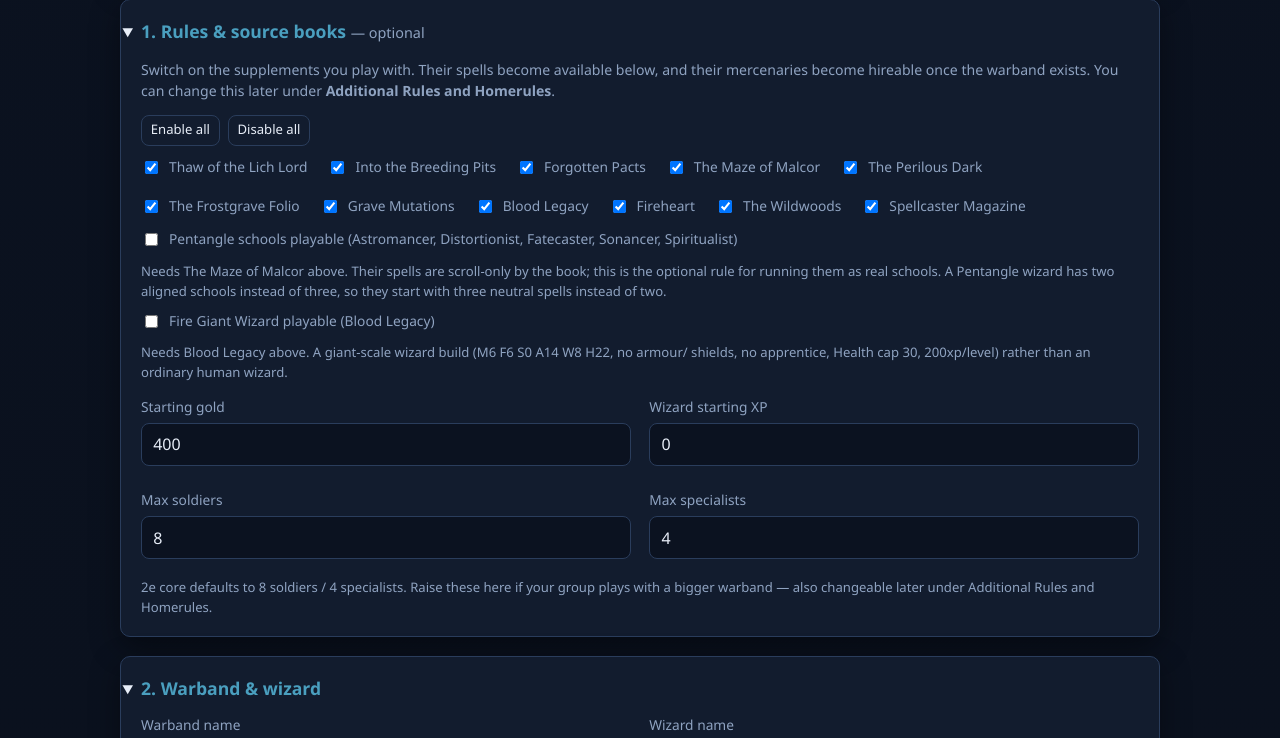
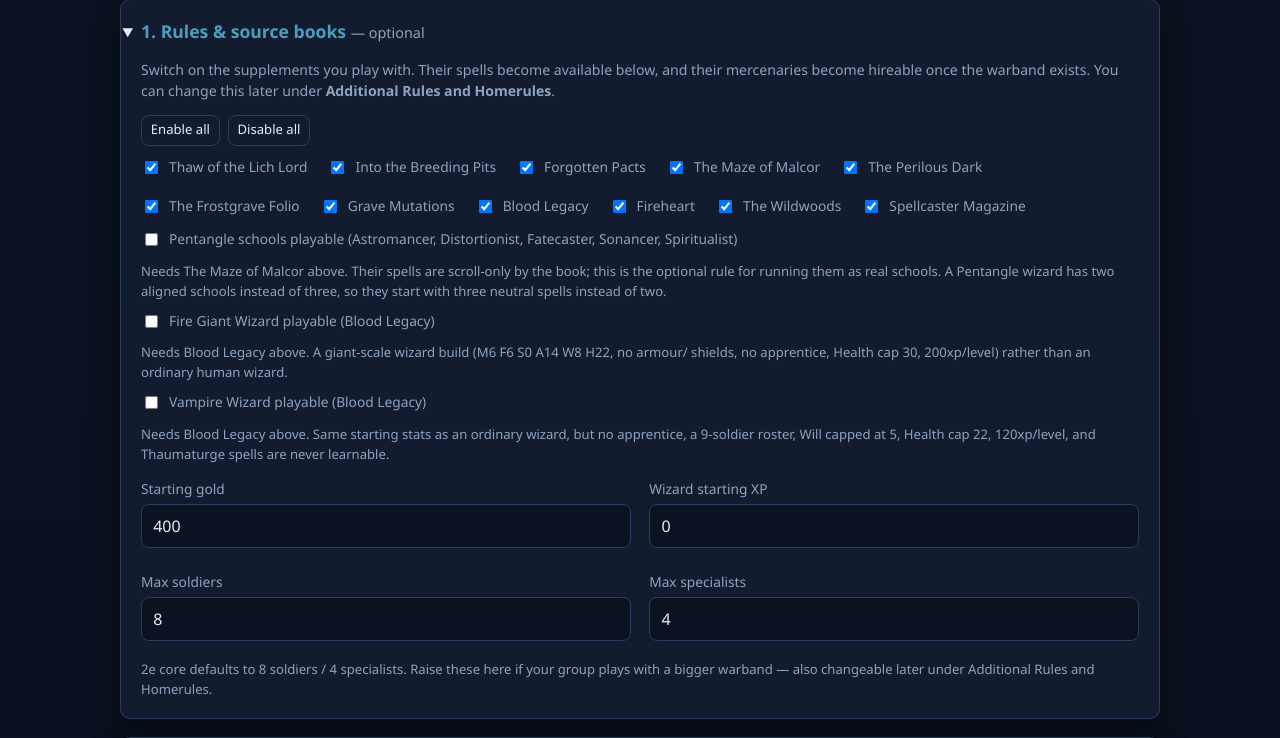
Before and after one commit to TheRealDeltrex/FrostgraveWarbandKeeper, a Flask app: page /warband/new in a window 1280 px wide. Shown: the part 301-1039 px from the top of the page. Run offline with Flask 3, Linux system fonts and the light colour scheme; some libraries are stand-ins or nearby versions.

Commit message:
Add Blood Legacy's Vampire Wizard as a playable school
- New opt-in homerule "Vampire Wizard playable" (needs Blood Legacy) makes
  Vampire selectable at warband creation: same base stats as an ordinary
  wizard, no apprentice, 9-soldier roster floor, Will cap 5, Health cap 22,
  120xp/level, Thaumaturge never learnable, no Rangifers.
- Mirrors the Fire Giant Wizard treatment added earlier; genuinely per-game/
  untracked nuances (Sun Damage, Unnatural Health economy, the separate NPC
  vampire-warband GM tool) stay reference-only text.
- 5 new tests; full suite 80/80 passing.

Co-Authored-By: Claude Sonnet 5 <noreply@anthropic.com>

```diff
--- a/app.py
+++ b/app.py
@@ -443,7 +443,8 @@ def warband_new() -> str | Response:
         school = request.form.get("school") or SCHOOLS[0]
         pentangle = request.form.get("pentangle_schools_playable") == "on"
         fire_giant = request.form.get("fire_giant_wizard_playable") == "on"
-        if school not in _new_schools(_posted_sources(request.form), pentangle, fire_giant):
+        vampire = request.form.get("vampire_wizard_playable") == "on"
+        if school not in _new_schools(_posted_sources(request.form), pentangle, fire_giant, vampire):
             school = SCHOOLS[0]
         # Order preserved from hidden field if present
         order_raw = (request.form.get("spell_order") or "").strip()
@@ -474,7 +475,8 @@ def warband_new() -> str | Response:
         if not name or not wizard:
             flash("Warband name and wizard name are required.", "error")
             return _render_new(school=school, selected=spell_keys, sources=sources,
-                               pentangle=pentangle, fire_giant=fire_giant, warband_name=name, wizard_name=wizard,
+                               pentangle=pentangle, fire_giant=fire_giant, vampire=vampire,
+                               warband_name=name, wizard_name=wizard,
                                with_apprentice=with_apprentice, apprentice_name=apprentice_name,
                                starting_gold=starting_gold, wizard_starting_xp=wizard_starting_xp,
                                max_soldiers=max_soldiers, max_specialists=max_specialists)
@@ -491,6 +493,7 @@ def warband_new() -> str | Response:
             enabled_sources_map=sources,
             pentangle_playable=pentangle,
             fire_giant_playable=fire_giant,
+            vampire_playable=vampire,
             starting_gold=starting_gold,
             wizard_starting_xp=wizard_starting_xp,
             max_soldiers=max_soldiers,
@@ -499,7 +502,8 @@ def warband_new() -> str | Response:
         if not wb:
             flash(msg, "error")
             return _render_new(school=school, selected=spell_keys, sources=sources,
-                               pentangle=pentangle, fire_giant=fire_giant, warband_name=name, wizard_name=wizard,
+                               pentangle=pentangle, fire_giant=fire_giant, vampire=vampire,
+                               warband_name=name, wizard_name=wizard,
                                with_apprentice=with_apprentice, apprentice_name=apprentice_name,
                                starting_gold=starting_gold, wizard_starting_xp=wizard_starting_xp,
                                max_soldiers=max_soldiers, max_specialists=max_specialists)
@@ -528,20 +532,25 @@ def warband_new() -> str | Response:
         sources = _posted_sources(request.args)
         pentangle = request.args.get("pentangle_schools_playable") == "on"
         fire_giant = request.args.get("fire_giant_wizard_playable") == "on"
+        vampire = request.args.get("vampire_wizard_playable") == "on"
     else:
         sources = {book: True for book in SOURCE_BOOKS}
         pentangle = False
         fire_giant = False
-    return _render_new(school=school, sources=sources, pentangle=pentangle, fire_giant=fire_giant)
-
-
-def _new_schools(sources: dict, pentangle: bool, fire_giant: bool = False) -> list[str]:
+        vampire = False
+    return _render_new(school=school, sources=sources, pentangle=pentangle,
+                        fire_giant=fire_giant, vampire=vampire)
+
+
+def _new_schools(sources: dict, pentangle: bool, fire_giant: bool = False, vampire: bool = False) -> list[str]:
     """Schools offered on the creation page for these toggles."""
     schools = list(SCHOOLS)
     if pentangle and sources.get("The Maze of Malcor"):
         schools += list(PENTANGLE_SCHOOLS)
     if fire_giant and sources.get("Blood Legacy"):
         schools.append("Fire Giant")
+    if vampire and sources.get("Blood Legacy"):
+        schools.append("Vampire")
     return schools
 
 
@@ -560,6 +569,7 @@ def _render_new(
     sources: dict | None = None,
     pentangle: bool = False,
     fire_giant: bool = False,
+    vampire: bool = False,
     warband_name: str = "",
     wizard_name: str = "",
     with_apprentice: bool = False,
@@ -570,7 +580,7 @@ def _render_new(
     max_specialists: int = MAX_SPECIALISTS,
 ):
     sources = sources or {}
-    schools = _new_schools(sources, pentangle, fire_giant)
+    schools = _new_schools(sources, pentangle, fire_giant, vampire)
     school = school if school in schools else SCHOOLS[0]
     rel = SCHOOL_RELATIONS[school]
     # A Pentangle school has two aligned schools where a core school has three,
@@ -601,6 +611,7 @@ def _render_new(
         enabled_sources_map=sources,
         pentangle_playable=pentangle,
         fire_giant_playable=fire_giant,
+        vampire_playable=vampire,
         PENTANGLE_SCHOOLS=PENTANGLE_SCHOOLS,
         neutral_needed=neutral_needed,
         warband_name=warband_name,
--- a/frostgrave_data.py
+++ b/frostgrave_data.py
@@ -560,6 +560,19 @@ FIRE_GIANT_WIZARD_BASE = {
 }
 FIRE_GIANT_XP_PER_LEVEL = 200
 FIRE_GIANT_HEALTH_CAP = 30
+
+# Blood Legacy's Vampire Wizard (Chapter Three) — "same starting stats as a
+# wizard" (WIZARD_BASE above; no separate base-stat constant needed), no
+# apprentice, a 9th soldier slot (4 specialist, unchanged), Will capped
+# lower than an ordinary wizard, Health capped lower too, and slower
+# leveling. Traits (display text only; this app doesn't resolve combat):
+# Undead, Immune to Control Undead, Magic Attacks, Mind Lock, Thaumaturgic
+# Vulnerability, True Sight, Partial Immunity to Normal Damage. See
+# expansions.is_vampire()/warband_store.playable_schools().
+VAMPIRE_XP_PER_LEVEL = 120
+VAMPIRE_HEALTH_CAP = 22
+VAMPIRE_WILL_CAP = 5
+VAMPIRE_MIN_MAX_SOLDIERS = 9
 
 # Apprentice = wizard M, F-2, S, A10, W-2, H-2 (p.27–28)
 APPRENTICE_BASE = {
@@ -958,17 +971,19 @@ del _school, _spells
 
 # --- Vampire & Fire Giant schools (Blood Legacy) ----------------------------
 #
-# The Vampire Wizard progression (no apprentice, altered soldier cap, Will/
-# Health caps, Sun Damage, the Unnatural-Health economy, etc.) stays a
-# deferred mechanic — reference-only in the Lexicon — since it's a GM/NPC
-# villain build the book doesn't expect a player to run. The Fire Giant
-# Wizard progression IS implemented (see FIRE_GIANT_WIZARD_BASE above and
-# expansions.is_fire_giant()): a warband can play one once Blood Legacy and
-# the "Fire Giant Wizard playable" homerule are both switched on
-# (warband_store.playable_schools()). Both schools' spell lists/alignments
-# stay usable by an ordinary wizard as off-school picks either way (gated on
-# Blood Legacy being enabled, like any other supplement spell) — that's what
-# the rest of this section sets up.
+# Both the Vampire Wizard and Fire Giant Wizard progressions are implemented
+# as playable schools (see VAMPIRE_XP_PER_LEVEL/FIRE_GIANT_WIZARD_BASE above
+# and expansions.is_vampire()/is_fire_giant()): a warband can play either
+# once Blood Legacy and that school's own "playable" homerule are both
+# switched on (warband_store.playable_schools()). Genuinely per-game/
+# situational nuances that have no existing tracking infrastructure anywhere
+# in this app — the Vampire's Unnatural Health economy and Sun Damage, the
+# separate "NPC Vampire-led warband" GM tool (henchmen thralls/ghouls, no
+# XP, different activation phases) — stay reference-only text, same
+# treatment as e.g. the niggling injury's per-game upkeep. Both schools'
+# spell lists/alignments also stay usable by an ordinary wizard as off-
+# school picks either way (gated on Blood Legacy being enabled, like any
+# other supplement spell) — that's what the rest of this section sets up.
 BLOOD_LEGACY_SPELLS: dict[str, list[dict]] = {
     "Vampire": [
         {"name": "Animal Form", "cn": 10, "type": "Self Only"},
@@ -1035,8 +1050,9 @@ del RANGIFER_SPELLS
 
 # Schools that carry spells but that no *ordinary* wizard may choose as their
 # own school at creation — they're reachable only through a wizard state
-# (Beastcrafter), a homerule (Pentangle's "Pentangle schools playable", Fire
-# Giant's "Fire Giant Wizard playable"), or (Vampire/Rangifer) not at all yet.
+# (Beastcrafter), a homerule (Pentangle's "Pentangle schools playable",
+# Vampire's "Vampire Wizard playable", Fire Giant's "Fire Giant Wizard
+# playable"), or (Rangifer) not at all yet.
 EXTRA_SPELL_SCHOOLS = ["Beastcrafter", "Vampire", "Fire Giant", "Rangifer"] + PENTANGLE_SCHOOLS
 
 LEVEL_UP_OPTIONS = [
--- a/templates/warband_new.html
+++ b/templates/warband_new.html
@@ -68,6 +68,18 @@
       <p class="muted" style="font-size:0.82rem;margin:0.2rem 0 0">
         Needs Blood Legacy above. A giant-scale wizard build (M6 F6 S0 A14 W8 H22, no armour/
         shields, no apprentice, Health cap 30, 200xp/level) rather than an ordinary human wizard.
+      </p>
+      {# Blood Legacy frames the Vampire Wizard as a GM/NPC villain build "or PC
+         by group agreement" — same opt-in shape as Fire Giant above. #}
+      <label class="checkbox-row" style="margin-top:0.6rem" id="vampire-row">
+        <input name="vampire_wizard_playable" type="checkbox" data-source-toggle
+               {% if vampire_playable %}checked{% endif %} />
+        Vampire Wizard playable (Blood Legacy)
+      </label>
+      <p class="muted" style="font-size:0.82rem;margin:0.2rem 0 0">
+        Needs Blood Legacy above. Same starting stats as an ordinary wizard, but no apprentice,
+        a 9-soldier roster, Will capped at 5, Health cap 22, 120xp/level, and Thaumaturge spells
+        are never learnable.
       </p>
 
       <div class="grid-2" style="margin-top:0.9rem">
@@ -196,6 +208,8 @@
       </div>
       {% if school == "Fire Giant" %}
         <p class="muted">Starting wizard stats: Move 6 · Fight 6 · Shoot 0 · Armour 14 · Will 8 · Health 22 (no armour/shield item slots)</p>
+      {% elif school == "Vampire" %}
+        <p class="muted">Starting wizard stats: Move 6 · Fight +2 · Shoot +0 · Armour 10 · Will +4 · Health 14 (same as an ordinary wizard; Will capped at 5, Health cap 22)</p>
       {% else %}
         <p class="muted">Starting wizard stats: Move 6 · Fight +2 · Shoot +0 · Armour 10 · Will +4 · Health 14</p>
       {% endif %}
@@ -203,6 +217,8 @@
       <h3 style="margin-top:1.35rem">Apprentice (optional)</h3>
       {% if school == "Fire Giant" %}
         <p class="muted">A Fire Giant Wizard has no apprentice (Blood Legacy).</p>
+      {% elif school == "Vampire" %}
+        <p class="muted">A Vampire Wizard has no apprentice (Blood Legacy).</p>
       {% else %}
         <p class="muted">
           Name + picture only. Stats auto: Move same, Fight −2, Shoot same, Armour 10, Will −2, Health −2 from wizard.
```
Also changed, not shown: expansions.py (+28 -4 lines), templates/warband_view.html (+21 -0 lines), tests/test_blood_legacy_playable.py (+89 -2 lines), warband_store.py (+32 -3 lines).
